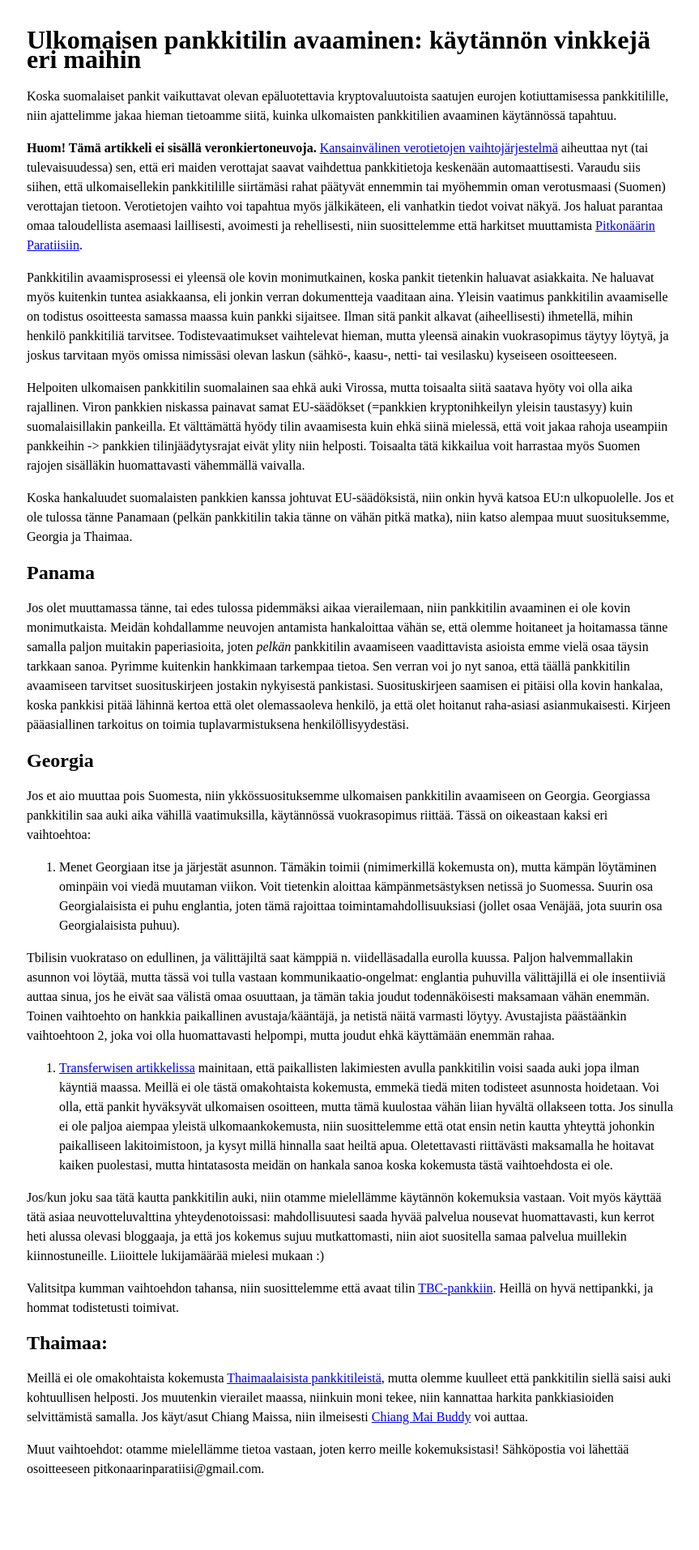
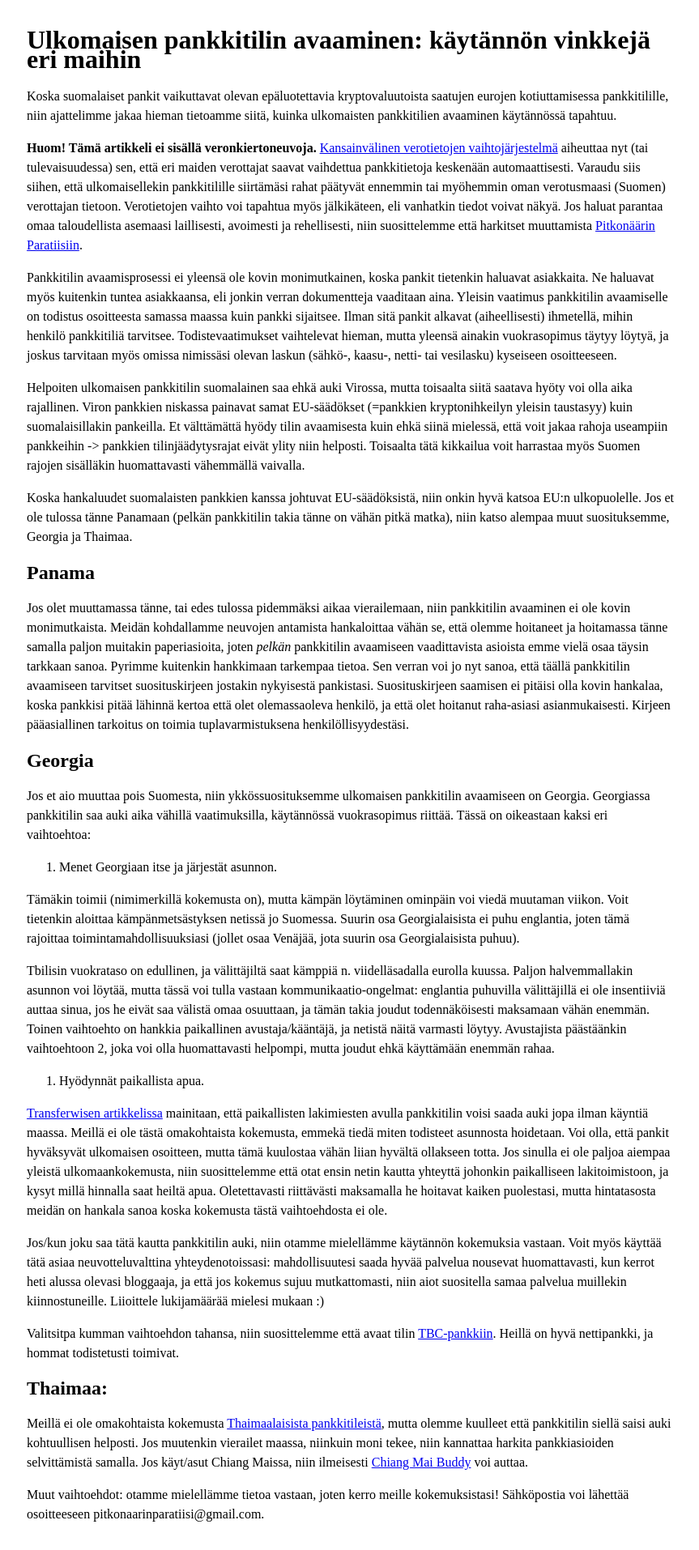
Before and after one commit to pitkonaarinparatiisi/pitkonaarinparatiisi.github.io, a Jekyll site: the page built from pankkitili-ulkomailta.md, in a window 1280 px wide. Shown: the whole page at 81% size, without its empty margins (207-1070 px from the left). Built offline with Jekyll 4.4.1, drawn with Linux system fonts in a browser that asks for light colours; our own code applies the rules of GitHub Pages for plain Markdown files; before the commit the page ends 1858 px from its top, so only the background shows below that.

Commit message:
Update pankkitili-ulkomailta.md

```diff
--- a/pankkitili-ulkomailta.md
+++ b/pankkitili-ulkomailta.md
@@ -19,11 +19,15 @@ Jos olet muuttamassa tänne, tai edes tulossa pidemmäksi aikaa vierailemaan, ni
 Jos et aio muuttaa pois Suomesta, niin ykkössuosituksemme ulkomaisen pankkitilin avaamiseen on Georgia.
 Georgiassa pankkitilin saa auki aika vähillä vaatimuksilla, käytännössä vuokrasopimus riittää. Tässä on oikeastaan kaksi eri vaihtoehtoa:
 
-1. Menet Georgiaan itse ja järjestät asunnon. Tämäkin toimii (nimimerkillä kokemusta on), mutta kämpän löytäminen ominpäin voi viedä muutaman viikon. Voit tietenkin aloittaa kämpänmetsästyksen netissä jo Suomessa. Suurin osa Georgialaisista ei puhu englantia, joten tämä rajoittaa toimintamahdollisuuksiasi (jollet osaa Venäjää, jota suurin osa Georgialaisista puhuu).
+1. Menet Georgiaan itse ja järjestät asunnon.
+
+Tämäkin toimii (nimimerkillä kokemusta on), mutta kämpän löytäminen ominpäin voi viedä muutaman viikon. Voit tietenkin aloittaa kämpänmetsästyksen netissä jo Suomessa. Suurin osa Georgialaisista ei puhu englantia, joten tämä rajoittaa toimintamahdollisuuksiasi (jollet osaa Venäjää, jota suurin osa Georgialaisista puhuu).
 
 Tbilisin vuokrataso on edullinen, ja välittäjiltä saat kämppiä n. viidelläsadalla eurolla kuussa. Paljon halvemmallakin asunnon voi löytää, mutta tässä voi tulla vastaan kommunikaatio-ongelmat: englantia puhuvilla välittäjillä ei ole insentiiviä auttaa sinua, jos he eivät saa välistä omaa osuuttaan, ja tämän takia joudut todennäköisesti maksamaan vähän enemmän. Toinen vaihtoehto on hankkia paikallinen avustaja/kääntäjä, ja netistä näitä varmasti löytyy. Avustajista päästäänkin vaihtoehtoon 2, joka voi olla huomattavasti helpompi, mutta joudut ehkä käyttämään enemmän rahaa.
 
-2. [Transferwisen artikkelissa](https://transferwise.com/gb/blog/opening-a-bank-account-in-georgia) mainitaan, että paikallisten lakimiesten avulla pankkitilin voisi saada auki jopa ilman käyntiä maassa. Meillä ei ole tästä omakohtaista kokemusta, emmekä tiedä miten todisteet asunnosta hoidetaan. Voi olla, että pankit hyväksyvät ulkomaisen osoitteen, mutta tämä kuulostaa vähän liian hyvältä ollakseen totta. Jos sinulla ei ole paljoa aiempaa yleistä ulkomaankokemusta, niin suosittelemme että otat ensin netin kautta yhteyttä johonkin paikalliseen lakitoimistoon, ja kysyt millä hinnalla saat heiltä apua. Oletettavasti riittävästi maksamalla he hoitavat kaiken puolestasi, mutta hintatasosta meidän on hankala sanoa koska kokemusta tästä vaihtoehdosta ei ole.
+2. Hyödynnät paikallista apua.
+
+[Transferwisen artikkelissa](https://transferwise.com/gb/blog/opening-a-bank-account-in-georgia) mainitaan, että paikallisten lakimiesten avulla pankkitilin voisi saada auki jopa ilman käyntiä maassa. Meillä ei ole tästä omakohtaista kokemusta, emmekä tiedä miten todisteet asunnosta hoidetaan. Voi olla, että pankit hyväksyvät ulkomaisen osoitteen, mutta tämä kuulostaa vähän liian hyvältä ollakseen totta. Jos sinulla ei ole paljoa aiempaa yleistä ulkomaankokemusta, niin suosittelemme että otat ensin netin kautta yhteyttä johonkin paikalliseen lakitoimistoon, ja kysyt millä hinnalla saat heiltä apua. Oletettavasti riittävästi maksamalla he hoitavat kaiken puolestasi, mutta hintatasosta meidän on hankala sanoa koska kokemusta tästä vaihtoehdosta ei ole.
 
 Jos/kun joku saa tätä kautta pankkitilin auki, niin otamme mielellämme käytännön kokemuksia vastaan. Voit myös käyttää tätä asiaa neuvotteluvalttina yhteydenotoissasi: mahdollisuutesi saada hyvää palvelua nousevat huomattavasti, kun kerrot heti alussa olevasi bloggaaja, ja että jos kokemus sujuu mutkattomasti, niin aiot suositella samaa palvelua muillekin kiinnostuneille. Liioittele lukijamäärää mielesi mukaan :)
 
```
